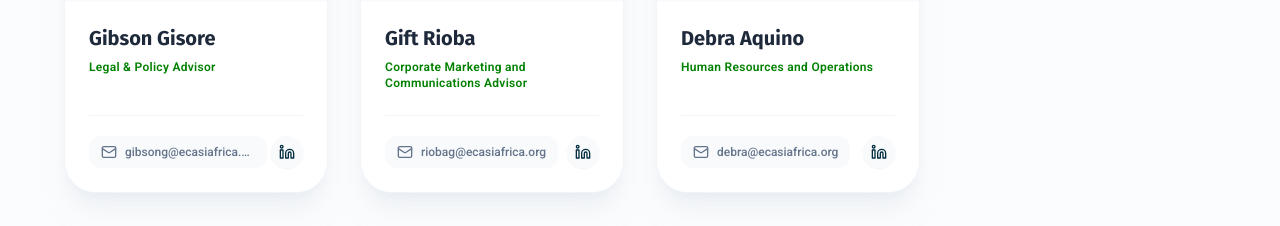
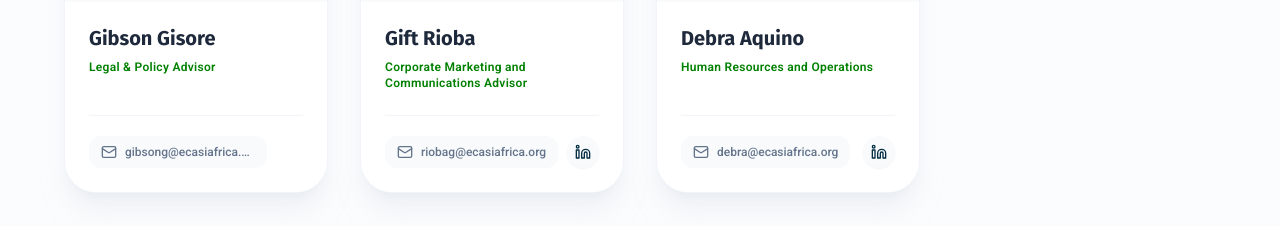
Before and after one commit to davies-dev404/ecasi_africa, a React (Vite) app: page /our-team in a window 1280 px wide. Shown: the part 1740-1966 px from the top of the page. Built offline with nearby package versions, Linux system fonts and the light colour scheme.

Commit message:
Trigger Vercel deployment

```diff
--- a/src/pages/OurTeam.jsx
+++ b/src/pages/OurTeam.jsx
@@ -49,7 +49,7 @@ const teamMembers = [
     department: "Advisory",
     email: "gibsong@ecasiafrica.org",
     initials: "GG",
-    linkedin: "https://www.linkedin.com/in/gibson-gisore-18764247/",
+    linkedin: "",
   },
   {
     name: "Gift Rioba",
```
